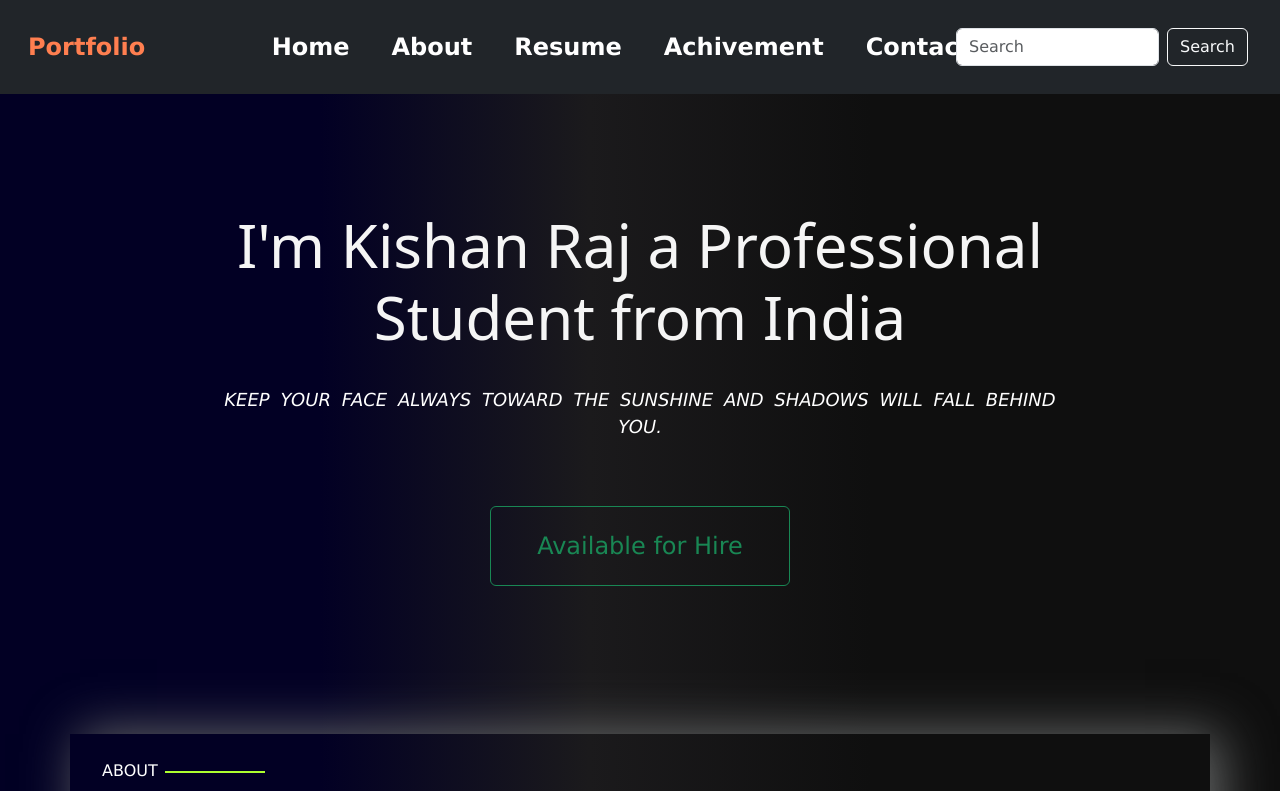
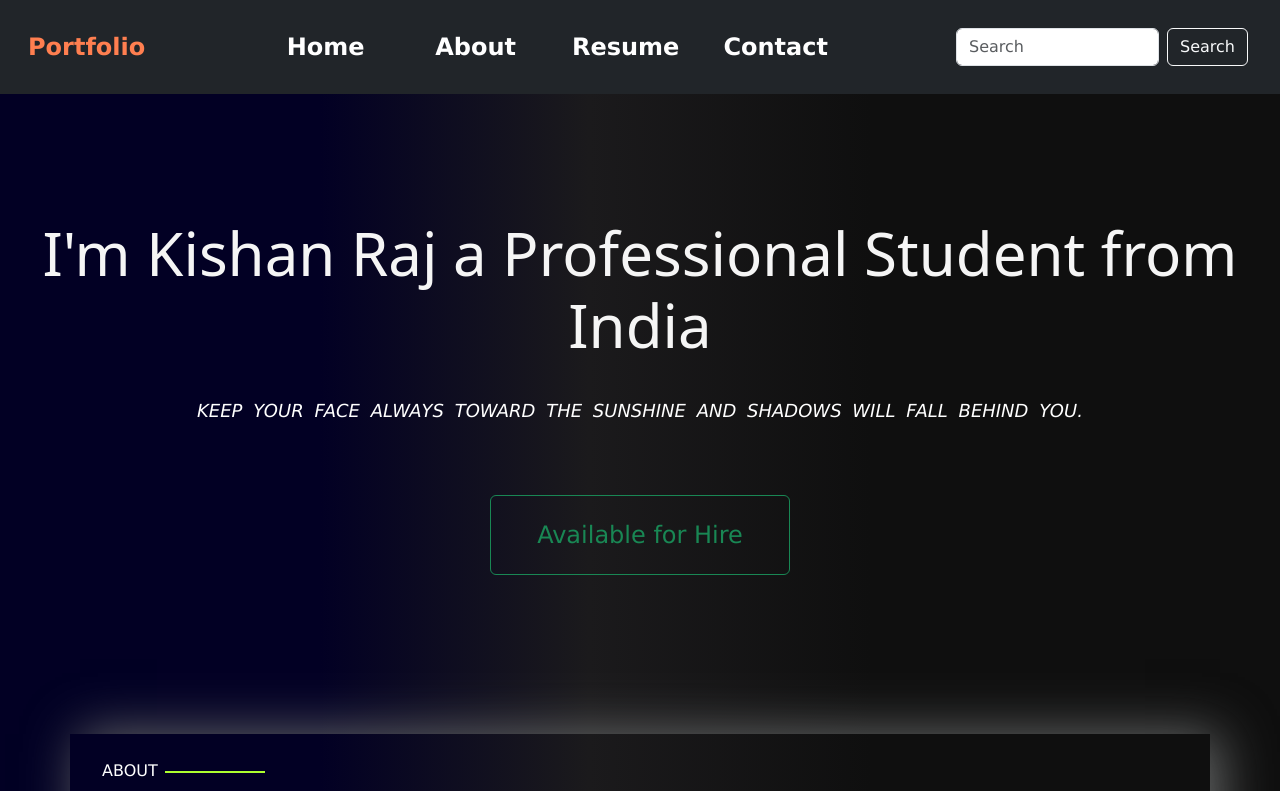
Before and after one commit to nist-kishan/MyPortfolio, a plain HTML site: page index.html in a window 1280 px wide. Shown: the top 791 px of the page. Drawn offline with nearby package versions, Linux system fonts and the light colour scheme; a web font is replaced by a local one.

Commit message:
name Updated

```diff
--- a/index.html
+++ b/index.html
@@ -24,10 +24,10 @@
           </div>
           <div class="col col-xl-6 col-md-12 col-sm-12 d-flex MenuItems">
             <ul class="d-flex menuitems"></ul>
-            <li class="col p-3"><a href="#home">Home</a></li>
+            <li class="col p-3 "><a href="#home">Home</a></li>
             <li class="col p-3"><a href="#about">About</a></li>
             <li class="col p-3"><a href="#resume">Resume</a></li>
-            <li class="col p-3"><a href="">Achivement</a></li>
+            <!-- <li class="col p-3"><a href="#">Achivement</a></li> -->
             <li class="col p-3"><a href="#contact">Contact</a></li>
             </ul>
           </div>
--- a/style.css
+++ b/style.css
@@ -48,7 +48,7 @@ body {
 
 .WelcomePage{
     color: whitesmoke;
-    width: 55rem;
+    width: 100%;
     height: 80vh;
 
 }
@@ -239,3 +239,7 @@ body {
     padding: 10px;
     border-radius: 20px;
 }
+
+@media screen {
+
+}
```
